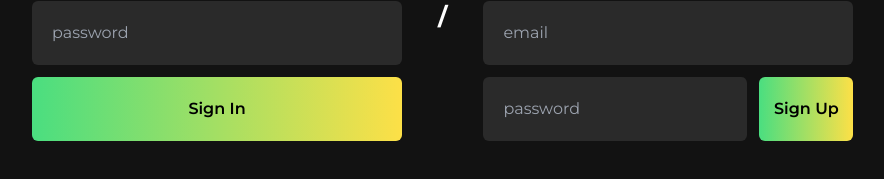
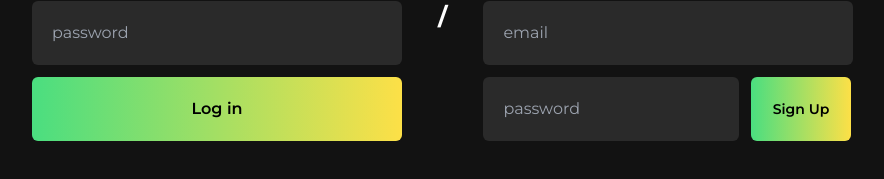
Before and after one commit to heyyakash/CollabWrite, a Next.js app: page / in a window 1280 px wide. Shown: the part 459-638 px from the top of the page, without its empty margins (274-1158 px from the left). Built offline with nearby package versions, Linux system fonts and the light colour scheme; no server answers.

Commit message:
added animation to login

```diff
--- a/components/Login.tsx
+++ b/components/Login.tsx
@@ -1,7 +1,7 @@
 import getInitialClient from '@/helpers/getClient'
 import { Account, Client, Databases, ID } from 'appwrite'
 import { useRouter } from 'next/router'
-import React, { useEffect } from 'react'
+import React, { useEffect, useState } from 'react'
 import { useForm } from 'react-hook-form'
 
 type SignInDetails = {
@@ -17,17 +17,18 @@ type SignUpDetails = SignInDetails & {
 
 const Login = () => {
     const router = useRouter()
-    const {client, account, databases} = getInitialClient()
+    const { client, account, databases } = getInitialClient()
+    const [loading, setLoading] = useState(false)
     const { register: signUpRegister, handleSubmit } = useForm<SignUpDetails>()
     const { register: signInRegister, handleSubmit: loginHandleSubmit } = useForm<SignInDetails>()
 
 
-    useEffect(()=>{
-        account.get().then(()=>{router.push('/dashboard')}).catch(()=>console.log("No users"))
-    },[])
+    useEffect(() => {
+        account.get().then(() => { router.push('/dashboard') }).catch(() => console.log("No users"))
+    }, [])
 
     const handleSignUp = (data: SignUpDetails) => {
-        console.log(data)
+        setLoading(true)
         account.create(
             ID.unique(),
             data.email,
@@ -44,18 +45,19 @@ const Login = () => {
                     .catch(err => console.log(err))
             })
             .catch((err) => console.log(err))
-
+        setLoading(false)
     }
 
     const handleSignIn = (data: SignInDetails) => {
 
-
+        setLoading(true)
         const promise = account.createEmailSession(data.email, data.password);
 
         promise.then(function (response) {
             router.push("/dashboard")
         }, function (error) {
             alert(error)
+            setLoading(false)
         });
     }
 
@@ -69,7 +71,9 @@ const Login = () => {
                     <p className='text-sm font-semibold'>Sign In</p>
                     <input required {...signInRegister("email")} type="text" placeholder='email' className='primary-input' />
                     <input required {...signInRegister("password")} type="password" placeholder='password' className='primary-input' />
-                    <input type="submit" value="Sign In" className='primary-input primary-gradient text-black font-semibold cursor-pointer ' />
+                    <button type="submit" value="Sign In" className='primary-input primary-gradient grid place-items-center text-snc text-black font-semibold cursor-pointer '>
+                        {loading ? (<img src="/loading2.gif" className='w-7 h-7' alt="loading" />) : "Log in"}
+                    </button>
                 </form>
 
                 <p className='text-2xl font-bold'>/</p>
@@ -82,8 +86,10 @@ const Login = () => {
                     </div>
                     <input required type="email" {...signUpRegister("email")} placeholder='email' className='primary-input' />
                     <div className='flex gap-3'>
-                        <input required type="password" {...signUpRegister("password")} placeholder='password' className='primary-input w-[calc(270px-.375rem)]' />
-                        <input type="submit" value="Sign Up" className='primary-input primary-gradient p-0 cursor-pointer trans  text-black font-semibold w-[calc(100px-.375rem)]' />
+                        <input required type="password" {...signUpRegister("password")} placeholder='password' className='primary-input w-[calc(270px-0.9rem)]' />
+                        <button type="submit" value="Sign In" className='primary-input primary-gradient grid place-items-center text-black text-sm font-semibold cursor-pointer w-[calc(100px)]'>
+                        {loading ? (<img src="/loading2.gif" className='w-7 h-7' alt="loading" />) : (<p>Sign Up</p>)}
+                    </button>
                     </div>
 
                 </form>
```
Also changed, not shown: public/loading2.gif (added).
